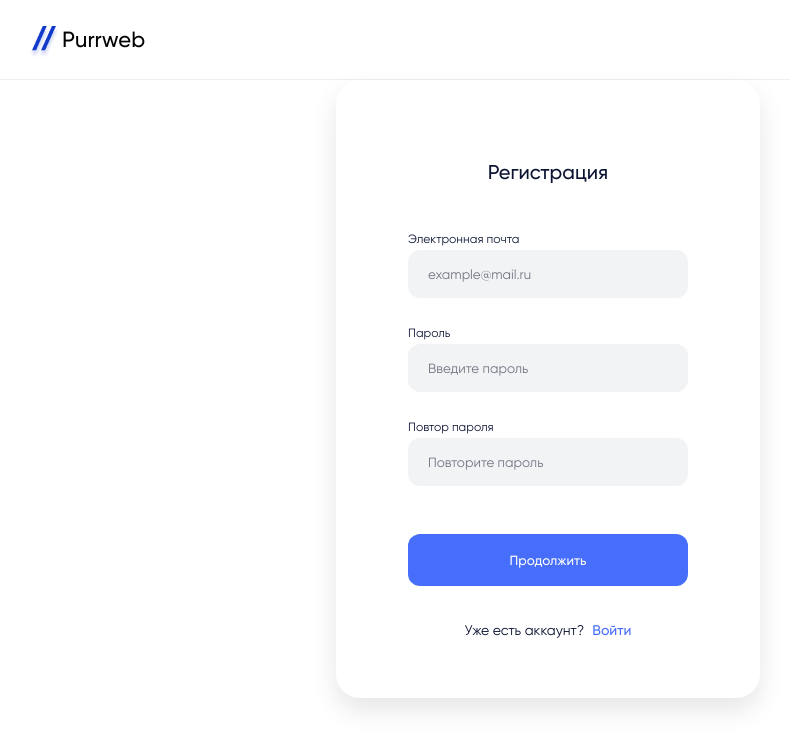
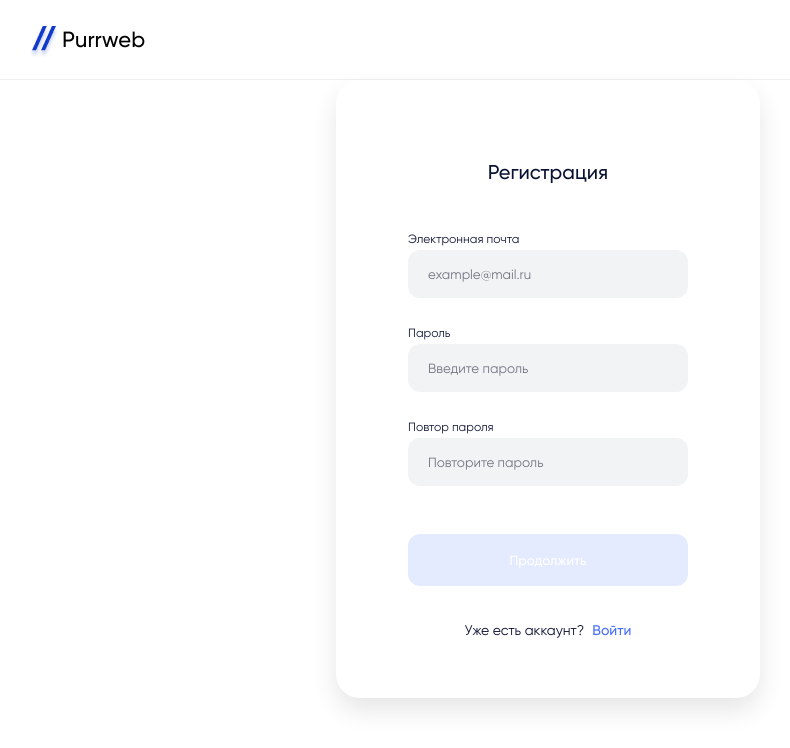
Before and after one commit to oddwang37/authentification-react-ts, a React (Create React App) app: page /signup in a window 1280 px wide. Shown: the top 748 px of the page, without its empty margins (92-882 px from the left). Built offline with nearby package versions, Linux system fonts and the light colour scheme.

Commit message:
fix: signup form data sending

```diff
--- a/src/pages/SignUp.tsx
+++ b/src/pages/SignUp.tsx
@@ -28,7 +28,7 @@ const SignUp = () => {
     register,
     handleSubmit,
     watch,
-    formState: { errors, isValid },
+    formState: { errors, isValid, isDirty },
   } = useForm<FormData>({ mode: 'onChange' });
   const dispatch = useAppDispatch();
   const navigate = useNavigate();
@@ -54,6 +54,10 @@ const SignUp = () => {
         toast.error('Ошибка регистрации! Пожалуйста, попробуйте позже');
       });
   });
+
+
+
+
 
   const completeFormStep = () => {
     setFormStep((step) => step + 1);
@@ -110,12 +114,12 @@ const SignUp = () => {
                 rules={{
                   validate: (val: string) => {
                     if (watch('password') !== val) {
-                      return "Passwords don't match";
+                      return "Пароли не совпадают";
                     }
                   },
                 }}
               />
-              <Button inactive={!!(errors?.email?.message || errors?.password?.message || errors?.repeatPassword?.message)}onClick={completeFormStep}>Продолжить</Button>
+              <Button type="button" inactive={!isValid || !isDirty} onClick={completeFormStep}>Продолжить</Button>
             </SForm>
             <LinkWrapper>
               <div>Уже есть аккаунт?</div>
@@ -152,7 +156,7 @@ const SignUp = () => {
                 placeholder="+7 (333)-333-33-33"
                 rules={{ required: 'Введите номер телефона' }}
               />
-              <Button inactive={!isValid}>Продолжить</Button>
+              <Button type="submit" onClick={onSubmit} inactive={!isValid}>Продолжить</Button>
             </SForm>
             <Back onClick={formStepBack}>
               <LeftArrow />
```
